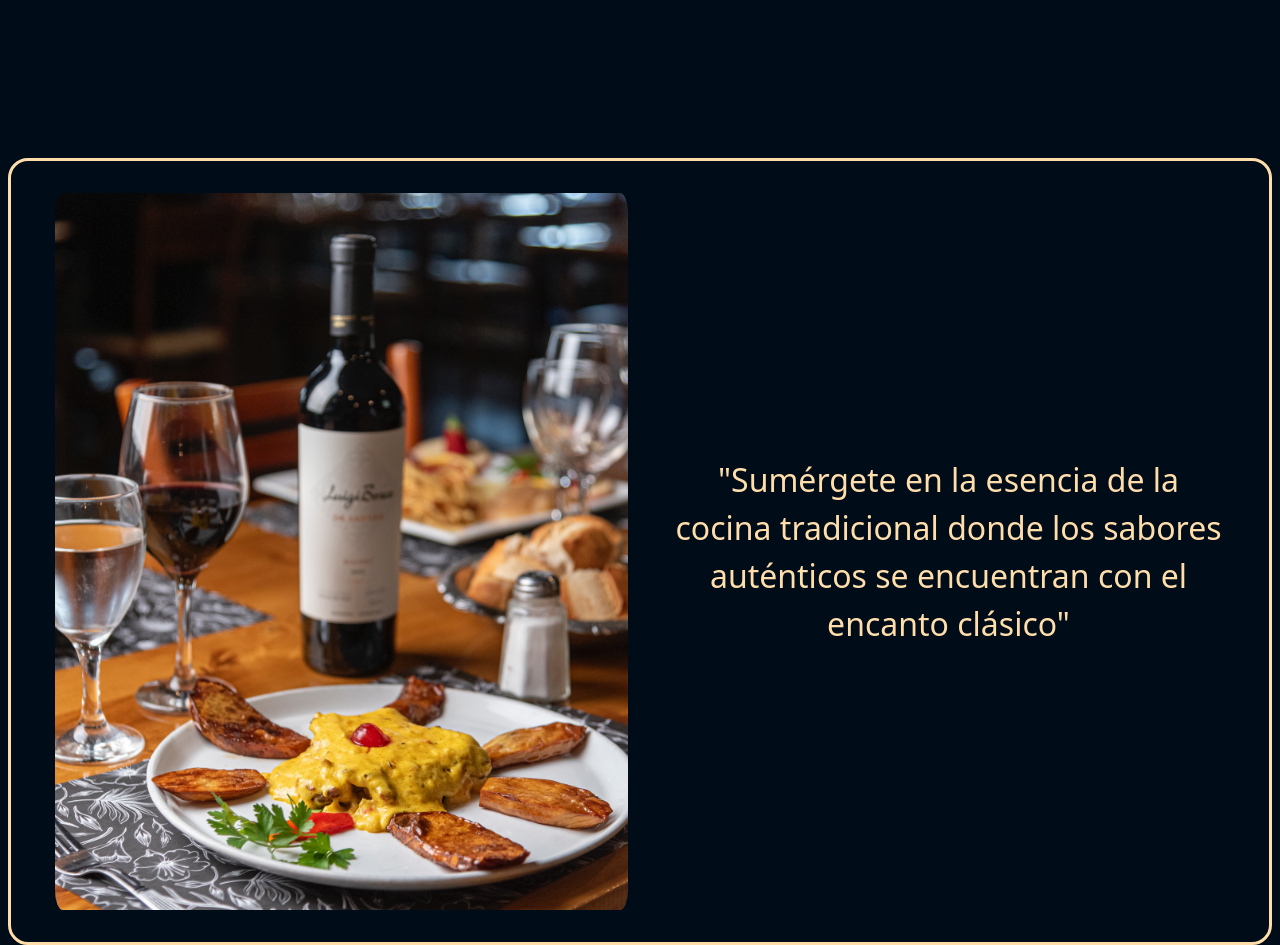
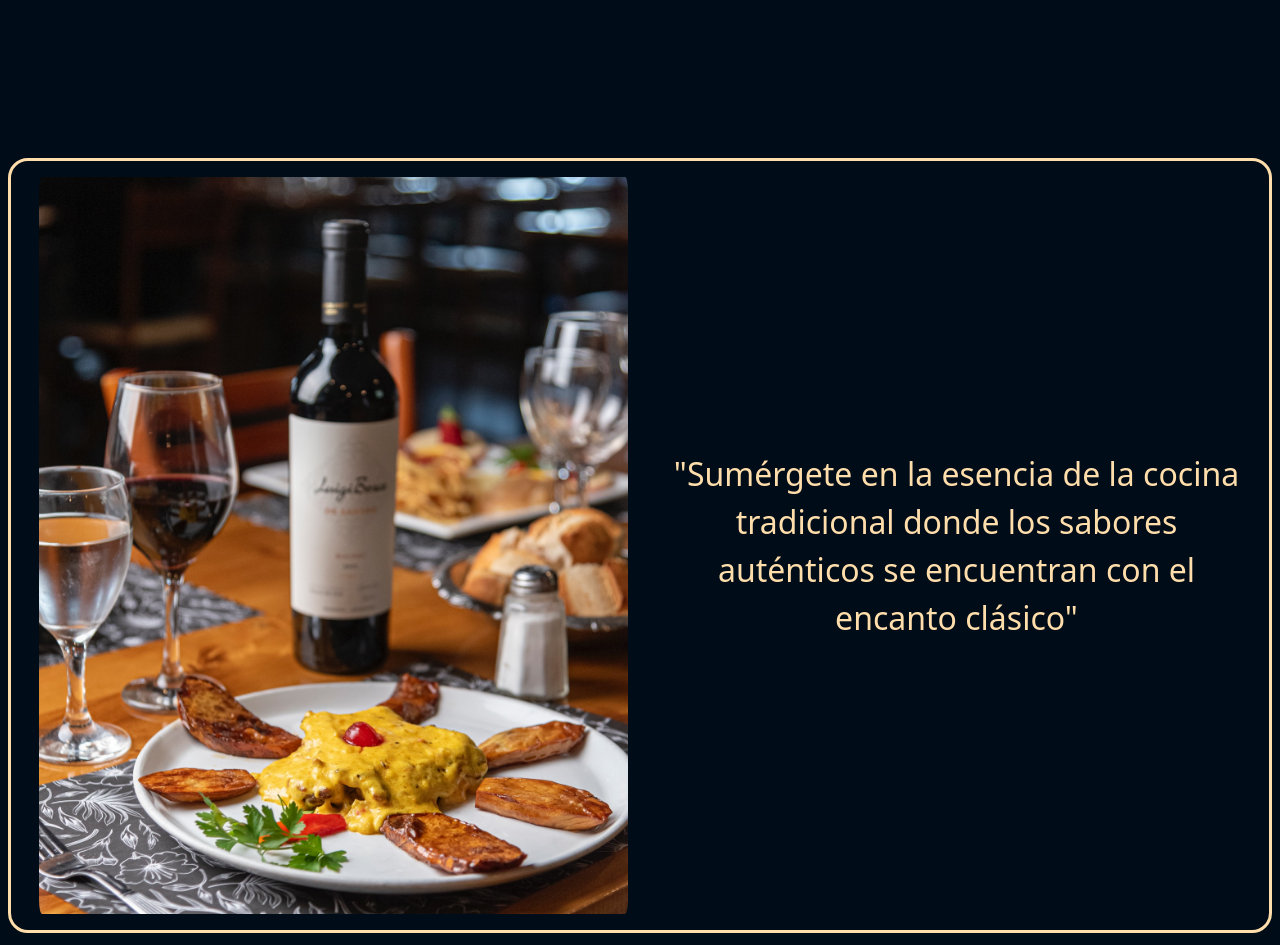
Before and after one commit to PatricioPulega/Entrega-Final-Coderhouse, a website: page index.html in a window 1280 px wide. Shown: the part 1300-2245 px from the top of the page. Drawn offline with nearby package versions, Linux system fonts and the light colour scheme; a web font is replaced by a local one.

Commit message:
Se modificaron fuentes y estilos

```diff
--- a/scss/paginas/index.scss
+++ b/scss/paginas/index.scss
@@ -20,13 +20,10 @@ header {
     margin-bottom: 10rem;
 }
 .contenedor{
-    max-width: 800;
-    border: 1px;
-    border-radius: 8px;
-    box-shadow: 0 4px 6px rgba(0, 0, 0,0.1);
     padding: 20px;
     margin-top: 10rem;
     margin-bottom: 5rem;
+    box-shadow: 0 4px 6px rgba(0, 0, 0, 0.1);
 }
 
 .row {
@@ -37,7 +34,7 @@ header {
     margin-bottom: 10rem;
     border: 3px solid $colorSecundario;
     border-radius: 20px;
-    padding: 2rem;
+    padding: 1rem;
 }
 
 .row.reverse{
@@ -49,7 +46,7 @@ header {
     width: 50%;
     height: 40%;
     object-fit: cover;
-    border-radius: 20px;
+    border-radius: 15px;
 }
 .descripcion{
     flex: 1;
--- a/scss/paginas/reserva.scss
+++ b/scss/paginas/reserva.scss
@@ -25,7 +25,7 @@
 .contenedorCard{
   display: grid;
   grid-template-columns: repeat(3, 14rem);
-  gap: 10px;
+  gap: 20px;
   justify-content: center;
 
 }
```
Also changed, not shown: pages/historia.html (+1 -1 lines), css/styles.css, index.html (indentation only), 1 other file.
